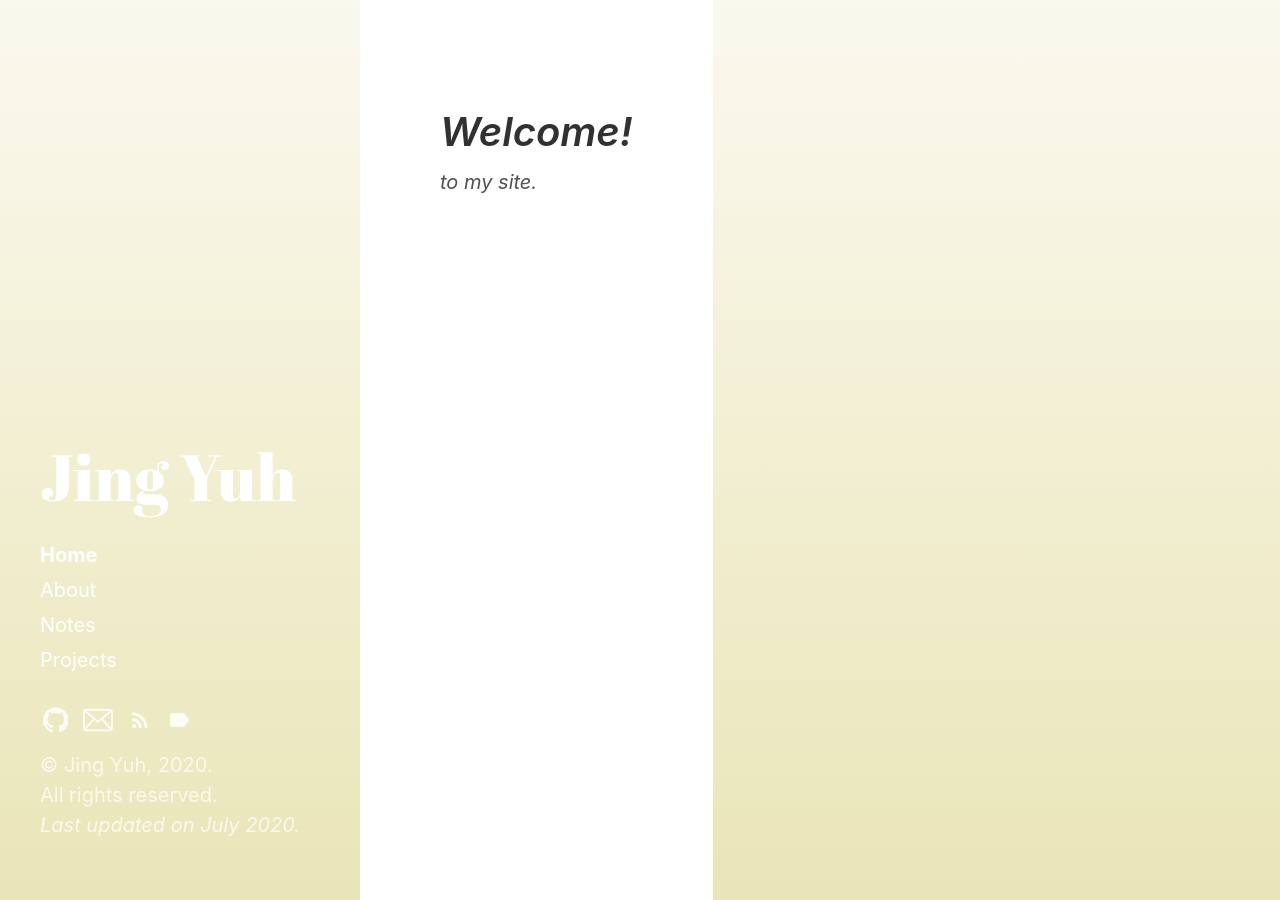
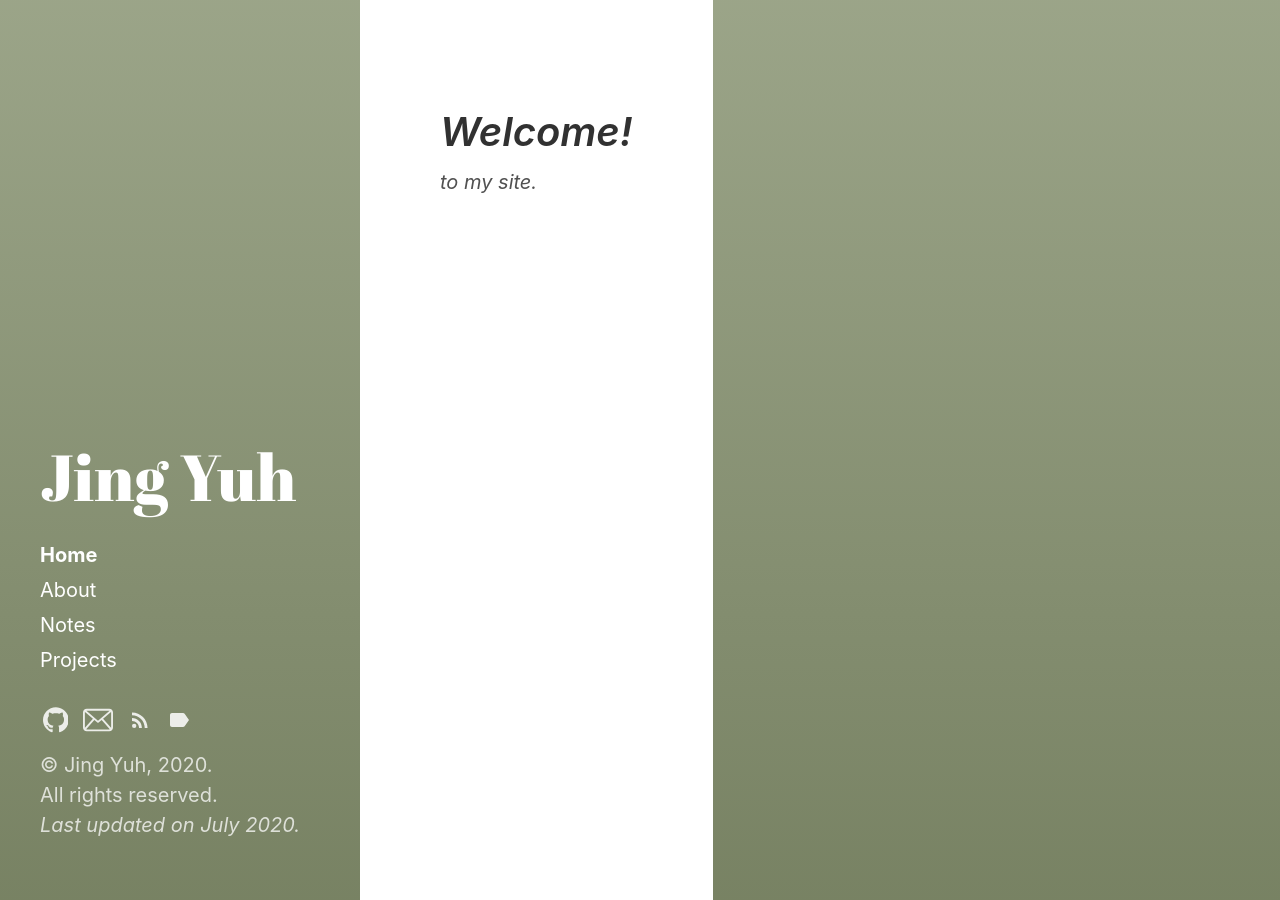
Before and after one commit to jyang123-bit/Website, a Jekyll site: the page built from index.html, in a window 1280 px wide. Built offline with Jekyll 4.4.1, drawn with Linux system fonts in a browser that asks for light colours; the list of posts is cut into pages by our own code.

Commit message:
Update _variables.scss

```diff
--- a/_sass/hydeout/_variables.scss
+++ b/_sass/hydeout/_variables.scss
@@ -38,11 +38,11 @@ $box-shadow-size: 1px !default;
 $box-shadow-opacity: 0.16 !default;
 $default-box-shadow: $box-shadow-size $box-shadow-size $box-shadow-size rgba(0, 0, 0, $box-shadow-opacity);
 
-$code-font-family: Menlo, Monaco, 'Courier New', monospace !default;
+$code-font-family: 'Gill Sans','Gill Sans MT',Calibri,sans-serif !default;
 $code-color: #bf616a !default;
 
 // Hyde theming
-$sidebar-bg-color: #f2efd3 !default;
+$sidebar-bg-color: #8A9574 !default;
 $sidebar-fg-color: #fff !default;
 $sidebar-sticky: true !default;
 $layout-reverse: false !default;
```
